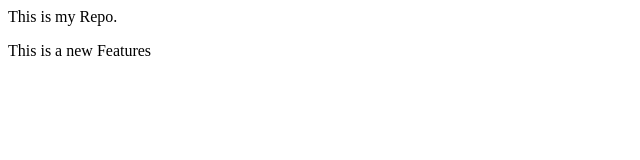
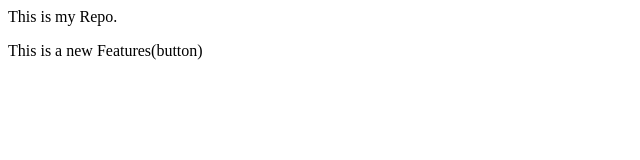
Before and after one commit to student-suman/localrepo, a plain HTML site: page index.html in a window 1280 px wide. Shown: the full height of the page, 0-640 px from the left. Drawn offline with Linux system fonts and the light colour scheme.

```diff
--- a/index.html
+++ b/index.html
@@ -1,2 +1,2 @@
 <p>This is my Repo.</p>
-<p> This is a new Features</p>
+<p> This is a new Features(button)</p>
```
